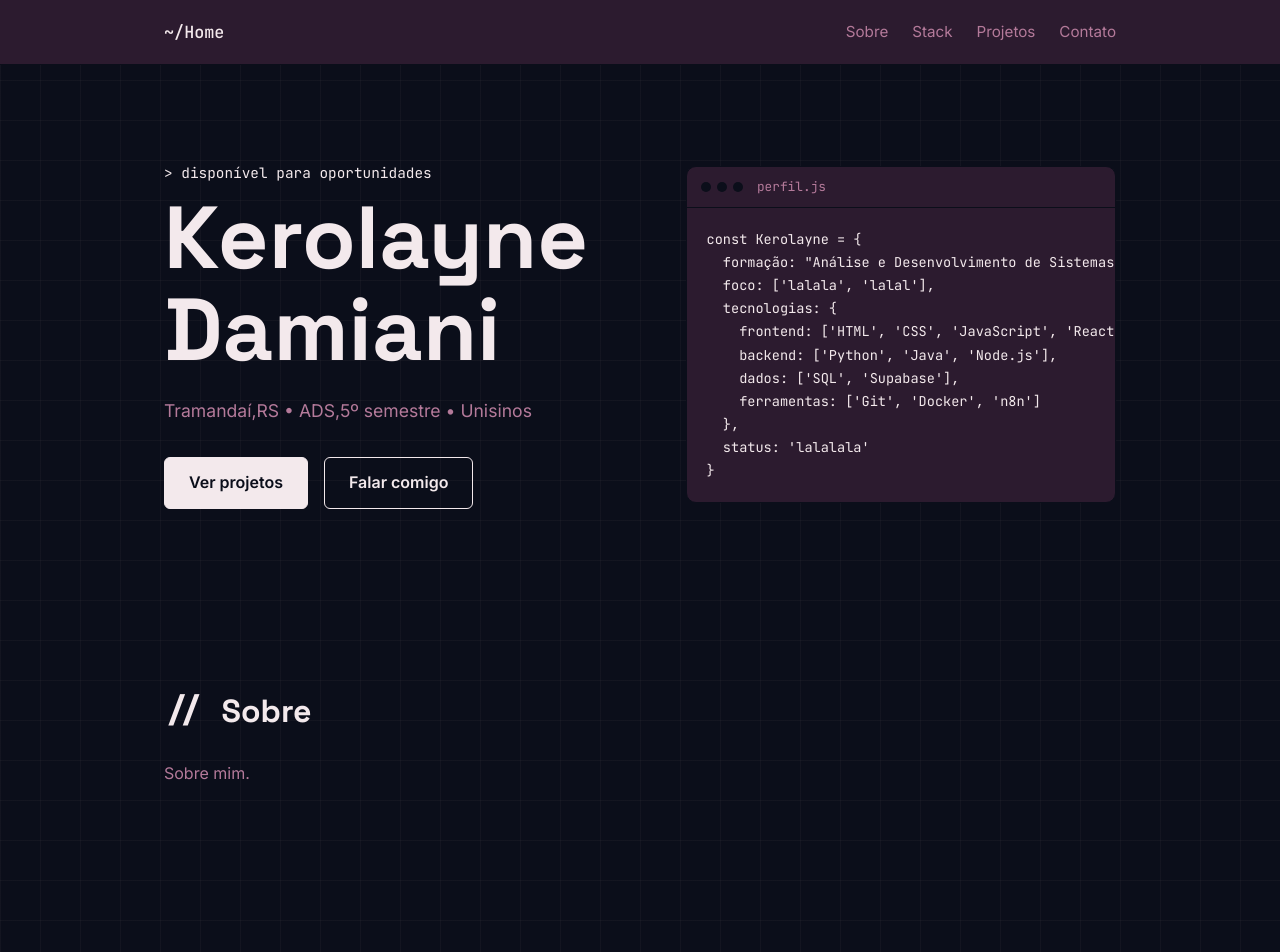
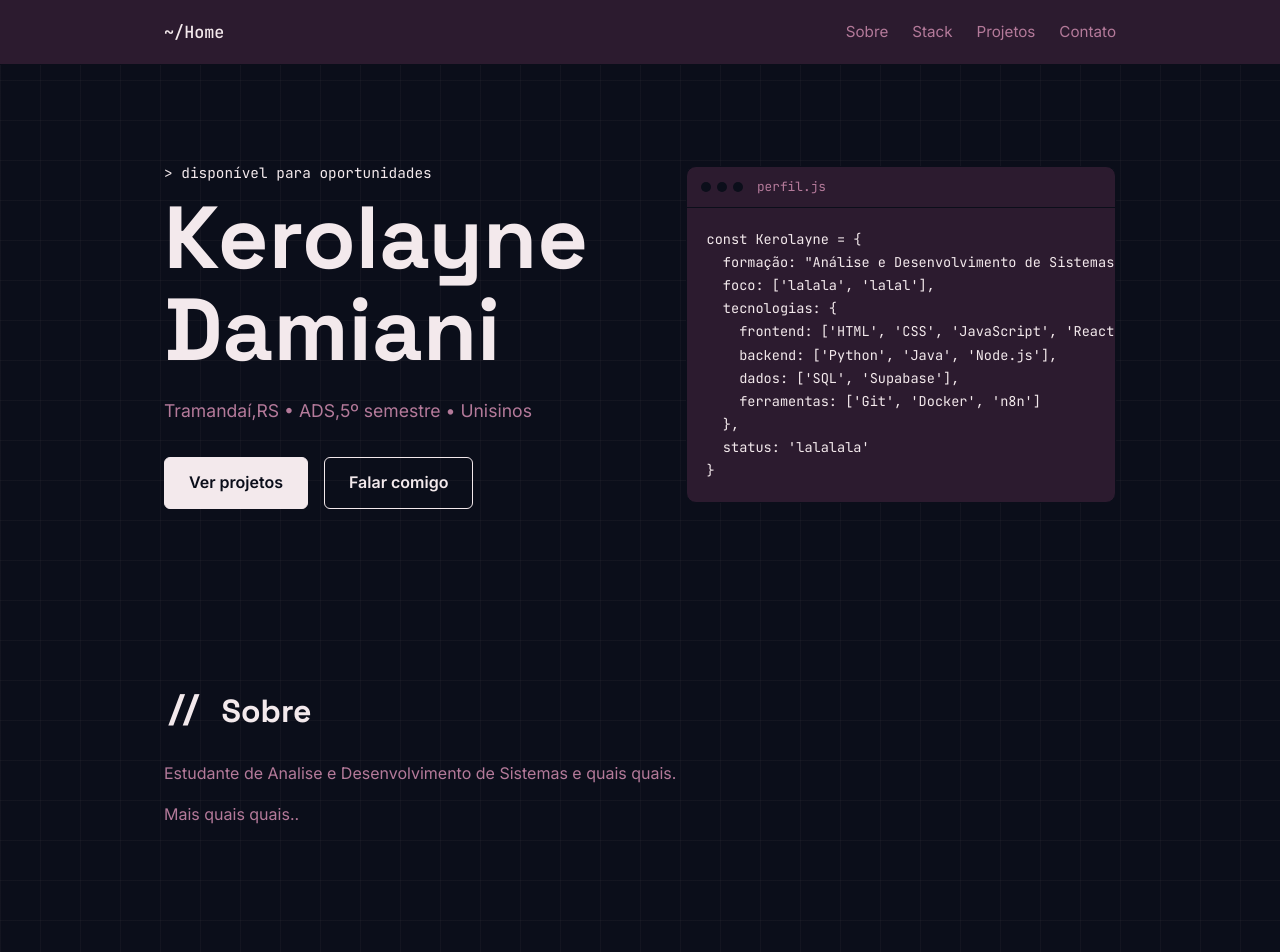
Before and after one commit to karoldamiani/portfolio, a React (Vite) app: page / in a window 1280 px wide. Shown: the top 952 px of the page. Built offline with nearby package versions, Linux system fonts and the light colour scheme.

Commit message:
adicionando seção sobre

```diff
--- a/src/App.jsx
+++ b/src/App.jsx
@@ -2,6 +2,7 @@ import Header from './components/Header'
 import Hero from './components/Hero'
 import Footer from './components/Footer'
 import Section from './components/Section'
+import About from './components/About'
 
 
 function App() {
@@ -10,9 +11,8 @@ function App() {
       <Header />
       <main>
         <Hero />
-          <Section id="sobre" title="Sobre">
-            <p className="section__text">Sobre mim.</p>
-          </Section>
+          <About />
+
 
           <Section id="stack" title="Stack">
              <p className="section__text">Stack.</p>
--- /dev/null
+++ b/src/components/About.jsx
@@ -0,0 +1,16 @@
+import Section from './Section'
+
+function About() {
+  return (
+    <Section id="sobre" title="Sobre">
+      <p className="section__text">
+        Estudante de Analise e Desenvolvimento de Sistemas e quais quais.
+      </p>
+      <p className="section__text" style={{ marginTop: '1rem' }}>
+        Mais quais quais..
+      </p>
+    </Section>
+  )
+}
+
+export default About
```
